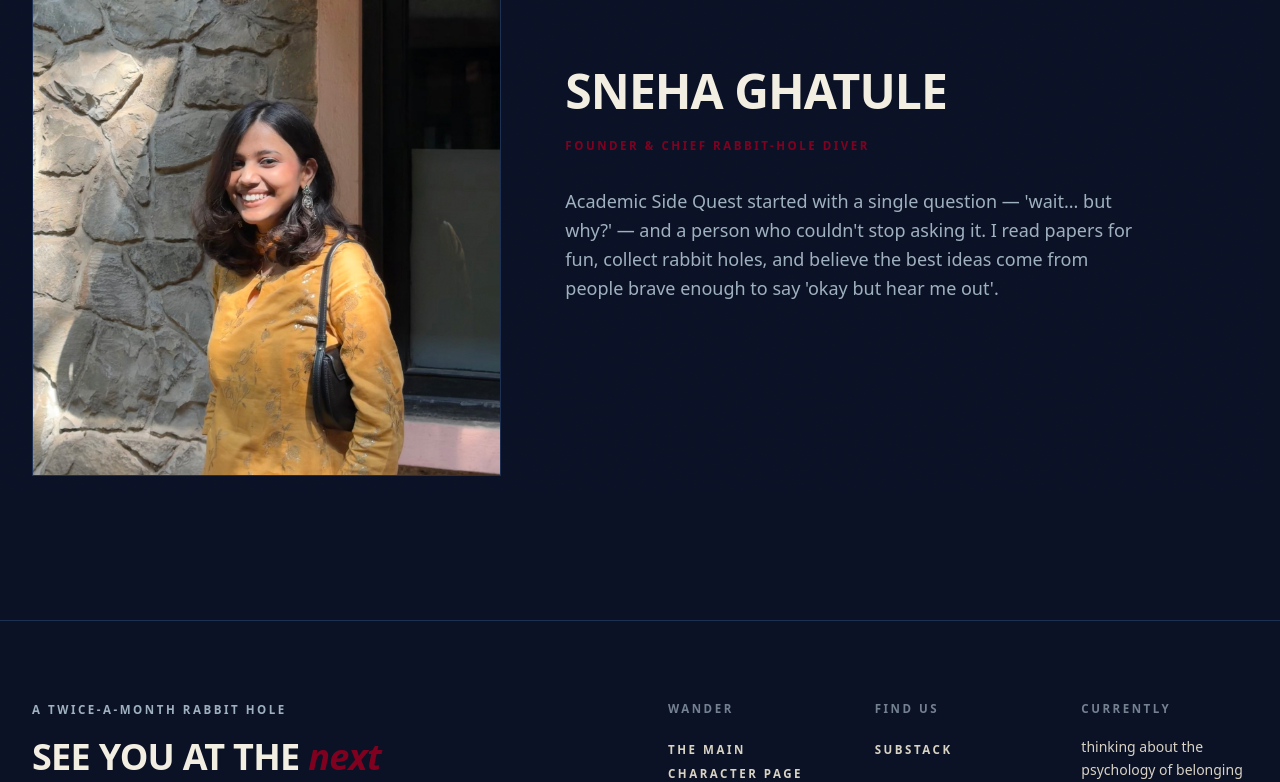
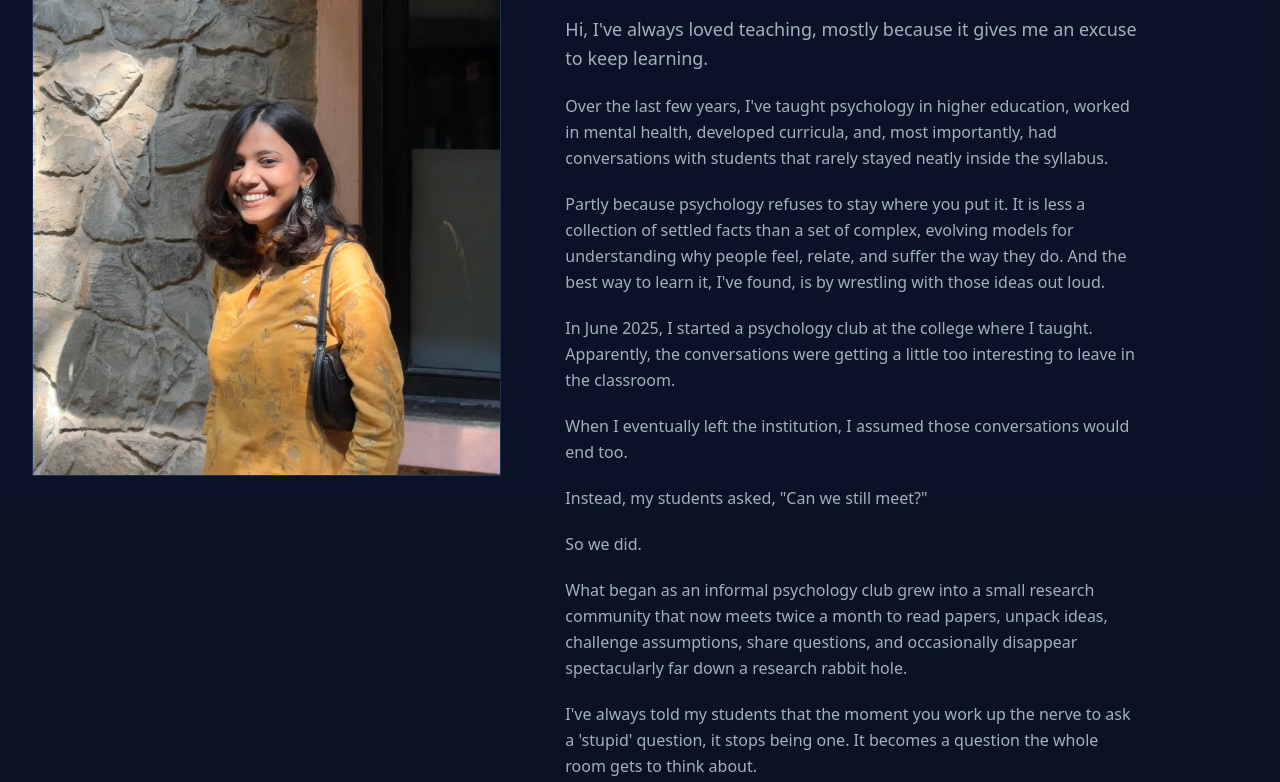
Before and after one commit to snehaghatule/academic-side-quest, a Next.js app: page /about in a window 1280 px wide. Shown: the part 320-1102 px from the top of the page. Built offline with nearby package versions, Linux system fonts and the light colour scheme; a web font is replaced by a local one.

Commit message:
Update founder role and full bio

```diff
--- a/src/components/sections/Founder.tsx
+++ b/src/components/sections/Founder.tsx
@@ -40,9 +40,18 @@ export function Founder() {
                 {founder.name}
               </h3>
               <p className="label mt-4 text-ember">{founder.role}</p>
-              <p className="mt-8 max-w-xl text-lg leading-relaxed text-mist">
-                {founder.bio}
-              </p>
+              <div className="mt-8 max-w-xl">
+                {founder.bio.map((paragraph, i) => (
+                  <p
+                    key={i}
+                    className={`leading-relaxed text-mist ${
+                      i === 0 ? "text-lg" : "mt-5 text-base"
+                    }`}
+                  >
+                    {paragraph}
+                  </p>
+                ))}
+              </div>
             </Reveal>
           </div>
         </div>
--- a/src/data/quests.ts
+++ b/src/data/quests.ts
@@ -91,9 +91,21 @@ export const previousQuests: Quest[] = [
 
 export const founder = {
   name: "Sneha Ghatule",
-  role: "founder & chief rabbit-hole diver",
+  role: "founder & curious human",
   photo: "/images/founder.jpg",
-  bio: "Academic Side Quest started with a single question — 'wait... but why?' — and a person who couldn't stop asking it. I read papers for fun, collect rabbit holes, and believe the best ideas come from people brave enough to say 'okay but hear me out'.",
+  bio: [
+    "Hi, I've always loved teaching, mostly because it gives me an excuse to keep learning.",
+    "Over the last few years, I've taught psychology in higher education, worked in mental health, developed curricula, and, most importantly, had conversations with students that rarely stayed neatly inside the syllabus.",
+    "Partly because psychology refuses to stay where you put it. It is less a collection of settled facts than a set of complex, evolving models for understanding why people feel, relate, and suffer the way they do. And the best way to learn it, I've found, is by wrestling with those ideas out loud.",
+    "In June 2025, I started a psychology club at the college where I taught. Apparently, the conversations were getting a little too interesting to leave in the classroom.",
+    "When I eventually left the institution, I assumed those conversations would end too.",
+    'Instead, my students asked, "Can we still meet?"',
+    "So we did.",
+    "What began as an informal psychology club grew into a small research community that now meets twice a month to read papers, unpack ideas, challenge assumptions, share questions, and occasionally disappear spectacularly far down a research rabbit hole.",
+    "I've always told my students that the moment you work up the nerve to ask a 'stupid' question, it stops being one. It becomes a question the whole room gets to think about.",
+    "That, really, is the point of this space.",
+    "Welcome down the rabbit hole.",
+  ],
 };
 
 /* ------------------------------ join form ------------------------------- */
```
